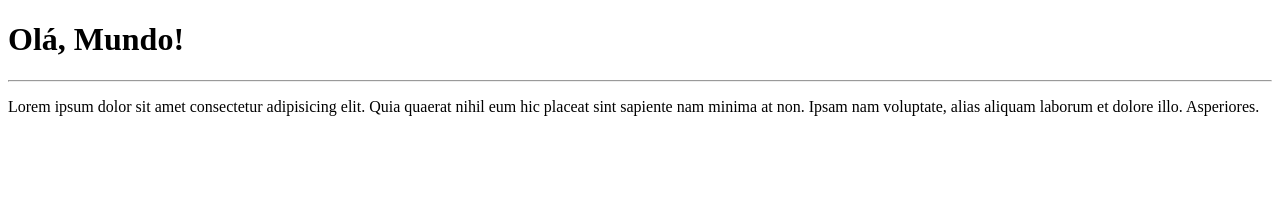
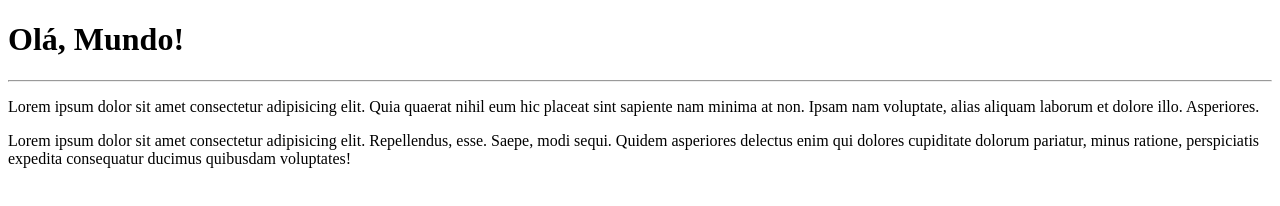
Before and after one commit to samuelhnrique/Ola-Mundo, a plain HTML site: page site-exemplo/index.html in a window 1280 px wide. Drawn offline with Linux system fonts and the light colour scheme.

Commit message:
Adicionei um parágrafo

```diff
--- a/site-exemplo/index.html
+++ b/site-exemplo/index.html
@@ -10,5 +10,6 @@
     <h1>Olá, Mundo!</h1>
     <hr>
     <p>Lorem ipsum dolor sit amet consectetur adipisicing elit. Quia quaerat nihil eum hic placeat sint sapiente nam minima at non. Ipsam nam voluptate, alias aliquam laborum et dolore illo. Asperiores.</p>
+    <p>Lorem ipsum dolor sit amet consectetur adipisicing elit. Repellendus, esse. Saepe, modi sequi. Quidem asperiores delectus enim qui dolores cupiditate dolorum pariatur, minus ratione, perspiciatis expedita consequatur ducimus quibusdam voluptates!</p>
 </body>
 </html>
```
